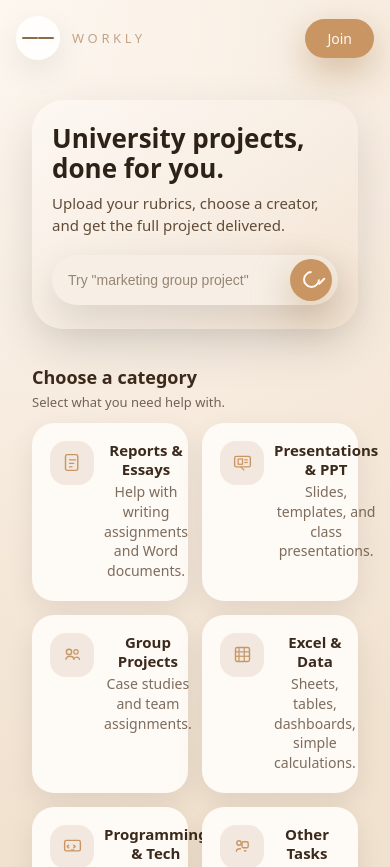
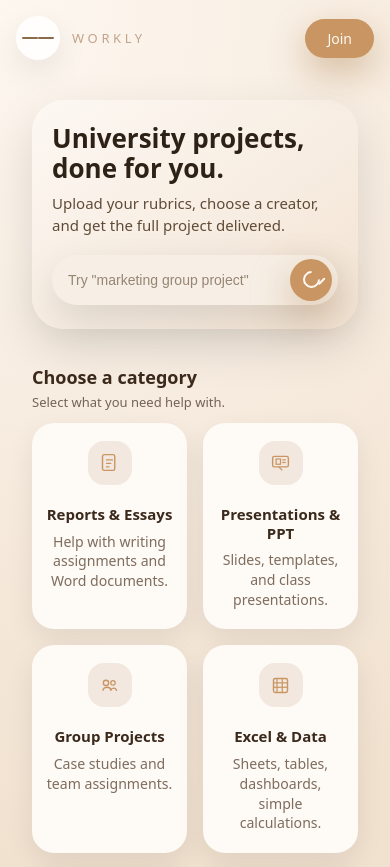
Before and after one commit to SEBRAHEIM/workly-landing, a Next.js app: page / in a window 390 px wide. Shown: the top 867 px of the page. Built offline with nearby package versions, Linux system fonts and the light colour scheme.

Commit message:
Improve mobile layout for category cards

```diff
--- a/styles/globals.css
+++ b/styles/globals.css
@@ -662,3 +662,38 @@ button {
     margin: 0 auto 10px; /* أيقونة في النص والنص تحتها */
   }
 }
+
+/* === Mobile category cards (phone only) === */
+@media (max-width: 760px) {
+  .home-category-grid {
+    gap: 16px;
+  }
+
+  .home-category-card {
+    display: flex;
+    flex-direction: column;
+    align-items: center;
+    justify-content: flex-start;
+    text-align: center;
+    padding: 18px 14px 20px;
+    min-height: 170px;
+  }
+
+  .home-category-icon {
+    margin-bottom: 10px;
+    flex-shrink: 0;
+  }
+
+  .home-category-title {
+    font-size: 15px;
+    font-weight: 600;
+    margin: 0 0 4px;
+  }
+
+  .home-category-description {
+    font-size: 13px;
+    line-height: 1.5;
+    margin: 0;
+    max-width: 220px;
+  }
+}
```
